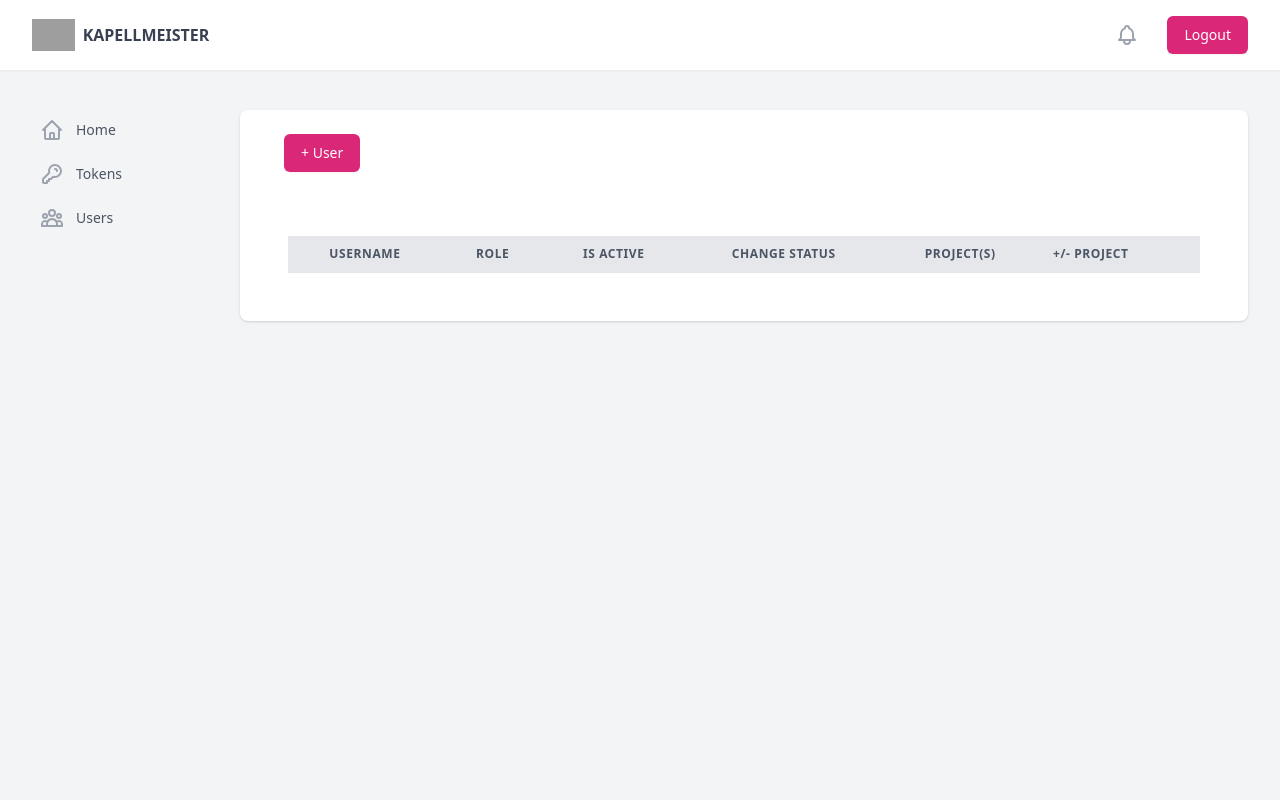
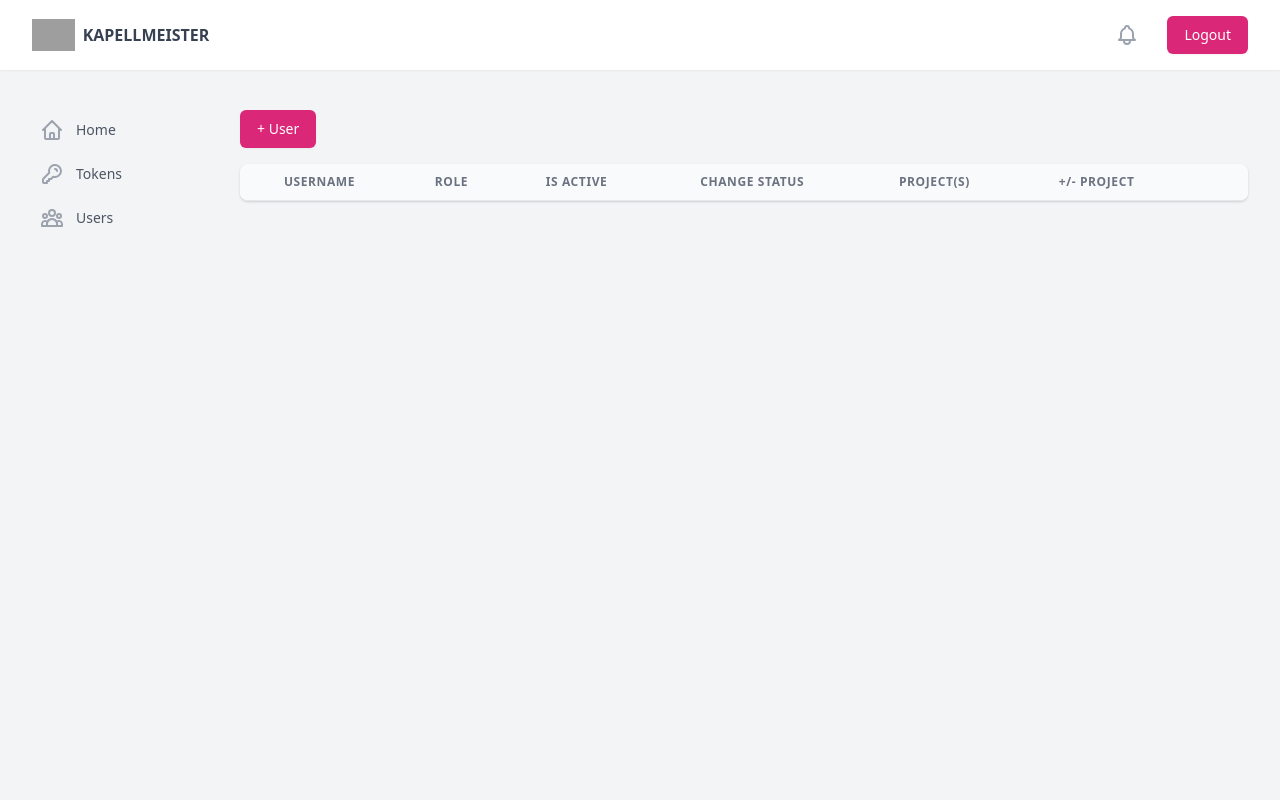
Before and after one commit to belichberg/kapellmeister, a Python web app: template templates/users.html in a window 1280 px wide. Run offline with Jinja, Linux system fonts and the light colour scheme; the template is opened without the code that fills it, so the values that code supplies are empty; grey boxes are pictures that could not be loaded.

Commit message:
improve Users page

```diff
--- a/templates/users.html
+++ b/templates/users.html
@@ -1,36 +1,40 @@
 {% extends "layout.html" %}
 
-{% block heading %}
-{% endblock %}
+{% block content %}
 
-{% block content %}
-<main class="lg:col-span-9 xl:col-span-10">
-    <div class="">
-        <ul class="space-y-4">
-            <li class="bg-white px-4 py-6 shadow sm:p-6 sm:rounded-lg">
-                <div id="add_user">
 <button
-                            v-if="!showChoices"
-                            @click="showUserForm" type="button"
-                            class="mx-5 inline-flex items-center px-4 py-2 border border-transparent text-sm font-medium rounded-md
+        @click="showUserForm"
+        type="button"
+        class="mb-4 inline-flex items-center px-4 py-2 border border-transparent text-sm font-medium rounded-md
             shadow-sm text-white bg-pink-600 hover:bg-pink-700 focus:outline-none focus:ring-2 focus:ring-offset-2
             focus:ring-rose-500">
     + User
 </button>
+
+<!-- Modal Background -->
+<div v-if="showChoices"
+     class="fixed text-gray-500 flex items-center justify-center overflow-auto z-50 bg-black bg-opacity-40 left-0 right-0 top-0 bottom-0">
+    <!--Modal-->
+    <div id="add_user_modal"
+         v-click-outside="hideUserForm"
+         class="mb-4 grid justify-items-center bg-white pt-5 px-8 pb-12 shadow sm:rounded-lg relative">
         <button
                 v-if="showChoices"
                 @click="hideUserForm"
-                            class="mx-5 inline-flex items-center px-4 py-2 border border-transparent text-sm font-medium rounded-md
-                            shadow-sm text-white bg-pink-600 hover:bg-pink-700 focus:outline-none focus:ring-2 focus:ring-offset-2
-                            focus:ring-rose-500"
-                    >Hide
+                class="px-1 absolute right-5 top-5 items-center border border-transparent text-sm font-medium rounded-md
+                            shadow-sm bg-pink-600 hover:bg-pink-700 focus:outline-none focus:ring-2 focus:ring-offset-2
+                            focus:ring-rose-500">
+            <span class="material-icons text-white pb-1.5">&#10006;</span>
         </button>
-
-                    <div v-if="showChoices" class="grid justify-items-center">
         <div class="text-gray-600 my-5 font-extrabold tracking-wider uppercase">Create User</div>
         <form @submit.prevent="createUser()">
-                            <input class="bg-gray-100 text-sm px-3 py-2 rounded-md" type="text" v-model="newUser"
-                                   placeholder="Create User" required/>
+            <div class="mb-4">
+            <label class="block text-gray-700 text-sm font-bold mb-2" for="userName">Username: </label>
+            <input class="bg-gray-100 text-sm px-3 py-2 rounded-md" type="text" id="userName" v-model="newUser"
+                   placeholder="Username" required/>
+            </div>
+            <div class="mb-4">
+            <label class="block text-gray-700 text-sm font-bold mb-2" for="password">Password: </label>
             <input
                     id="password"
                     v-model="newPassword"
@@ -42,18 +46,27 @@
                     autocomplete="off"
                     required
                     class="bg-gray-100 px-3 py-2 text-sm rounded-md"
-                                    placeholder="Create Password *"/>
+                    placeholder="Password *"/>
                 <div
                         class="inline-block relative right-8 w-0 top-1.5 items-center  text-sm leading-5 text-gray-700 cursor-pointer transition duration-200 hover:text-blue-700"
                 >
-                                <i class="material-icons text-sm h-6" @click="show_pass = !show_pass">[[ passwordInputIcon
-                                    ]]</i>
+                    <i class="material-icons text-sm h-6" @click="show_pass = !show_pass">[[ passwordInputIcon ]]</i>
                 </div>
-                            <select class="bg-gray-100 text-sm px-3 py-2 rounded-md relative -left-1" v-model="selectedRole">
+                <div class="w-auto pt-3 text-gray-500 text-sm w-50 break-words text-justify">* - password must contain at least one number
+                    <br>and one uppercase and lowercase letter,
+                    <br>and at least 8 or more characters
+                </div>
+            </div>
+            <div class="mb-4">
+            <label class="block text-gray-700 text-sm font-bold mb-2" for="userRole">User role: </label>
+            <select id="userRole" class="bg-gray-100 text-sm px-3 py-2 rounded-md relative -left-1" v-model="selectedRole">
                 <option value="" disabled>Choose a role</option>
                 <option>admin</option>
                 <option>user</option>
             </select>
+            </div>
+            <div class="mb-4">
+            <label class="block text-gray-700 text-sm font-bold mb-2" for="userRole">Add project: </label>
             <select class="bg-gray-100 text-sm px-3 py-2 rounded-md relative -left-1 -bottom-2.5"
                     v-model="selectedProjects" multiple>
                 <option value="" disabled>Choose project</option>
@@ -61,55 +74,69 @@
                     project.name ]]
                 </option>
             </select>
-                            <button type="submit" class="p-1.5 border border-transparent text-sm font-medium rounded-md
+            </div>
+            <button type="submit" class="absolute right-5 bottom-5 p-1.5 border border-transparent text-sm font-medium rounded-md
                             shadow-sm text-white bg-pink-600 hover:bg-pink-700 focus:outline-none focus:ring-2 focus:ring-offset-2
                             focus:ring-rose-500">
                 Create
             </button>
-                            <p class="pt-3 text-gray-500 text-sm">* - password must contain at least one number and one uppercase and lowercase letter, and at least 8 or more characters</p>
         </form>
     </div>
 </div>
 
-                <article>
-                    <div class="mt-10 p-6 text-lg font-normal text-center text-gray-400">
-                        <table class="border-collapse table-auto w-full whitespace-no-wrap bg-white table-striped relative cursor-default">
-                            <thead class="bg-gray-200 sticky top-0 border-b border-gray-200 text-center text-gray-600 font-bold tracking-wider uppercase text-xs">
-
+<div class="flex flex-col cursor-default">
+    <div class="-my-2 overflow-x-auto sm:-mx-6 lg:-mx-8">
+        <div class="py-2 align-middle inline-block min-w-full sm:px-6 lg:px-8">
+            <div class="overflow-x-auto border-b border-gray-200 sm:rounded-lg rounded-lg shadow overflow-y-auto relative">
+                <table class="divide-y divide-gray-200 border-collapse min-w-full table-striped relative cursor-default">
+                    <thead class="bg-gray-50 text-center text-xs font-medium text-gray-500 uppercase tracking-wider">
                     <tr>
-                                <th class="px-5 py-2.5">
+                        <th scope="col"
+                            class="px-5 py-2.5">
                             Username
                         </th>
-                                <th class="px-5 py-2.5">
+                        <th scope="col"
+                            class="px-5 py-2.5">
                             Role
                         </th>
-                                <th class="px-5 py-2.5">
+                        <th scope="col"
+                            class="px-5 py-2.5">
                             Is active
                         </th>
-                                <th class="px-5 py-2.5">
+                        <th scope="col"
+                            class="px-5 py-2.5">
                             Change status
                         </th>
-                                <th class="px-5 py-2.5">
+                        <th scope="col"
+                            class="px-5 py-2.5">
                             Project(s)
                         </th>
-                                <th>+/- project</th>
-                                <th class="px-5 py-2.5">
+                        <th scope="col"
+                            class="px-5 py-2.5">
+                            +/- project
+                        </th>
+                        <th scope="col" class="relative px-6 py-3">
                             <span class="sr-only">Delete</span>
                         </th>
                     </tr>
                     </thead>
                     <tbody>
                     <tr v-for="user in users" :key="user.id" class="text-center hover:bg-gray-50">
-                                <td class="text-sm text-gray-500 border-t border-gray-200 py-2"
-                                    v-text="user.username"/>
-                                <td class="text-sm text-gray-500 border-t border-gray-200 py-2"
-                                    v-text="user.role"/>
-                                <td class="text-sm border-t border-gray-200 py-2">
-                                    <div v-if="user.is_active" class="inline-block"><span class="material-icons">&#10004;</span>
+                        <td class="p-3 pl-6 whitespace-nowrap text-sm font-medium text-gray-900">
+                            [[ user.username ]]
+                        </td>
+                        <td class="p-3 pl-6 whitespace-nowrap text-sm font-medium text-gray-900">
+                            [[ user.role ]]
+                        </td>
+                        <td class="p-3 pl-6 whitespace-nowrap text-sm font-medium text-gray-900">
+                            <div v-if="user.is_active" class="inline-block">
+                                <span class="material-icons">&#10004;</span>
                             </div>
-                                    <div v-else class="inline-block"><span class="material-icons"> &#10006;</span></div>
+                            <div v-else class="inline-block">
+                                <span class="material-icons">&#10006;</span>
+                            </div>
                         </td>
-                                <td class="text-sm border-t border-gray-200 py-2">
+                        <td class="p-3 pl-6 whitespace-nowrap text-sm font-medium text-gray-900">
                             <button v-if="user.role != 'super'"
                                     @click="showIsActive(user.id)"
                                     type="button"
@@ -137,13 +164,13 @@
                                 </li>
                             </ul>
                         </td>
-                                <td class="text-sm border-t border-gray-200 py-2">
+                        <td class="p-3 pl-6 whitespace-nowrap text-sm font-medium text-gray-900">
                                     <span v-for="project in user.projects">
-                                        [[project.name]]
-                                        <span v-if="user.projects.length > 1 || !user.projects[user.projects.length - 1]"> ,</span>
+                                        [[ project.name ]]
+                                        <span v-if="user.projects.length > 1"> ,</span>
                                     </span>
                         </td>
-                                <td class="text-sm border-t border-gray-200 py-2">
+                        <td class="p-3 pl-6 whitespace-nowrap text-sm font-medium text-gray-900">
                             <button v-if="user.role != 'super'"
                                     @click="showProjectsList(user.id)"
                                     type="button"
@@ -165,7 +192,7 @@
                                 </li>
                             </ul>
                         </td>
-                                <td class="border-t p-3 pr-6 whitespace-nowrap text-right text-sm font-medium">
+                        <td class="p-3 pr-6 whitespace-nowrap text-sm font-medium text-gray-900">
                             <button v-if="user.role != 'super'"
                                     @click="deleteUser(user.id)"
                                     class="text-indigo-600 hover:text-indigo-900 cursor-pointer">
@@ -178,11 +205,9 @@
                     </tbody>
                 </table>
             </div>
-                </article>
-            </li>
-        </ul>
         </div>
-</main>
+    </div>
+</div>
 {% endblock content %}
 
 {% block vuejs %}
@@ -237,12 +262,16 @@
 
             // show input user form
             showUserForm: function () {
+                setTimeout(() => {
                     this.showChoices = true
+                }, 1)
             },
 
             // hide input user form
             hideUserForm: function () {
+                if (this.showChoices) {
                     this.showChoices = false
+                }
             },
 
             async createUser() {
@@ -262,6 +291,7 @@
                 this.selectedRole = ''
                 this.selectedProjects = ''
                 this.users.push(user)
+                this.hideUserForm()
             },
 
             async deleteUser(user_id) {
```
Lines whose indentation alone changed are shown as unchanged.
